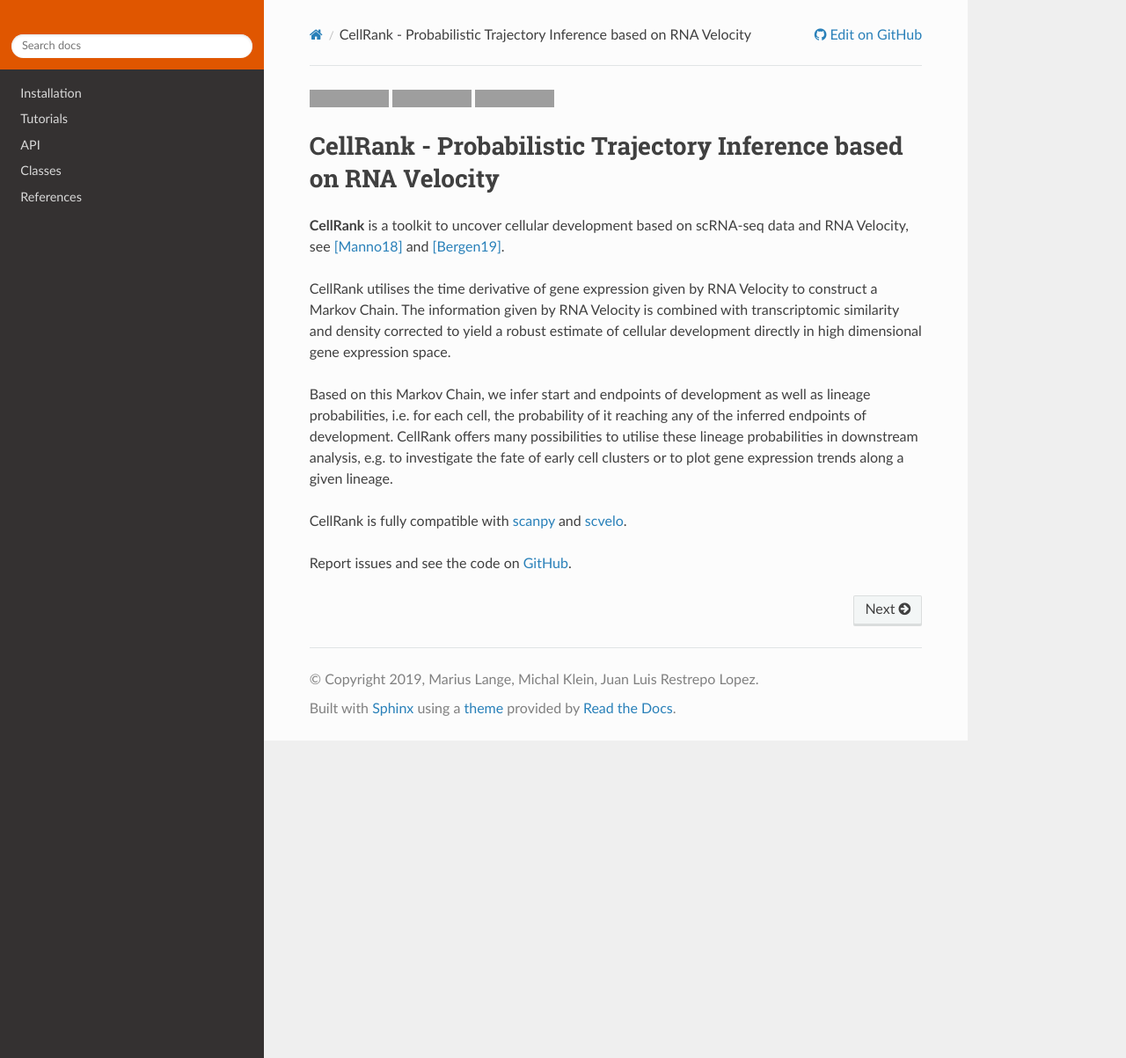
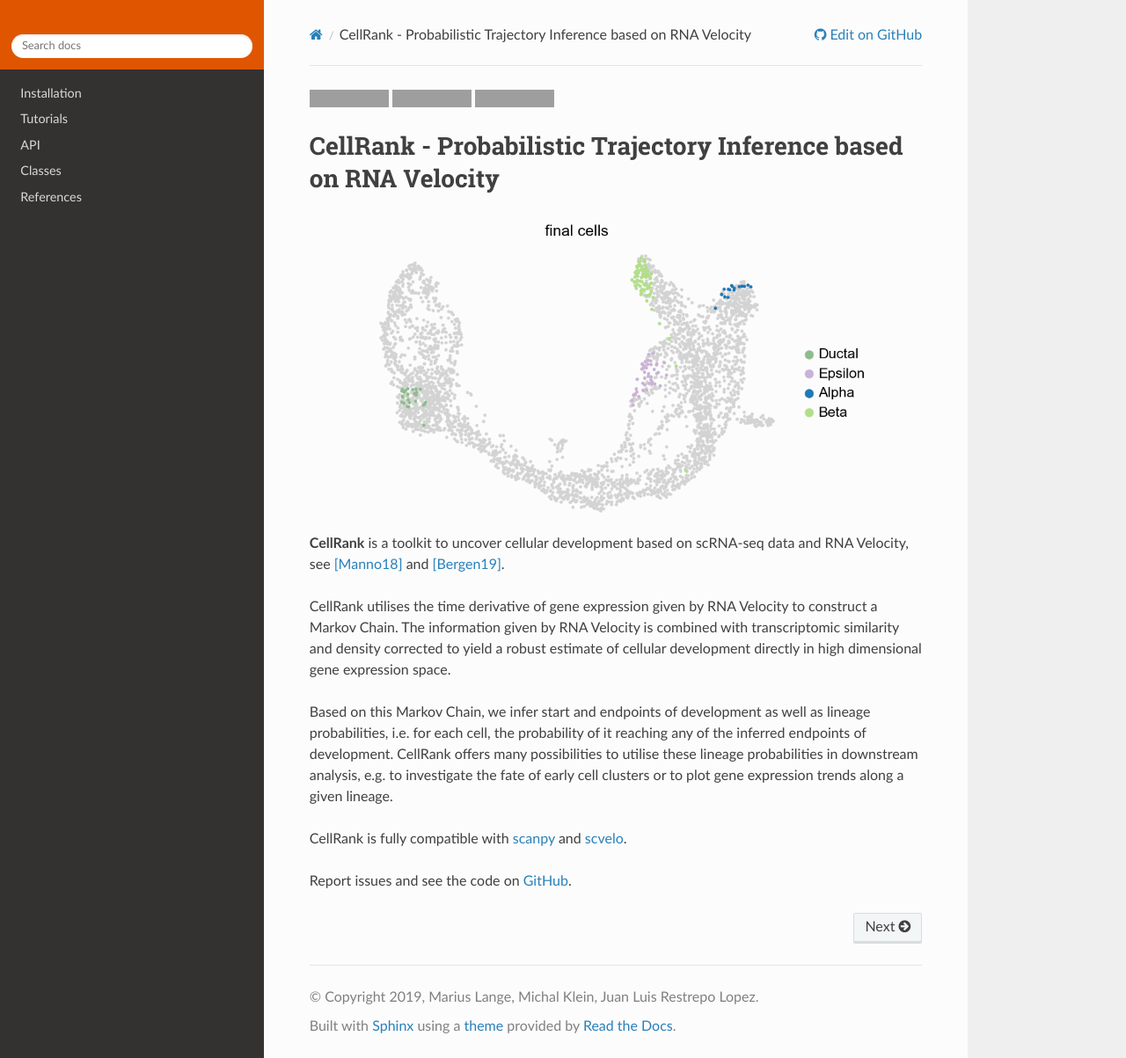
Before and after one commit to theislab/cellrank, a Sphinx documentation site: the page built from docs/source/index.rst, in a window 1280 px wide and 1203 px high. Shown: the whole window at 88% size. Built offline with Sphinx 7.4.7 and the Read the Docs theme 2.0.0, drawn with Linux system fonts in a browser that asks for light colours; grey boxes are pictures that could not be loaded.

Commit message:
Add index figure to index.rst

```diff
--- a/docs/source/index.rst
+++ b/docs/source/index.rst
@@ -8,6 +8,10 @@
 
 CellRank - Probabilistic Trajectory Inference based on RNA Velocity
 ===================================================================
+
+.. image:: https://raw.githubusercontent.com/theislab/cellrank/master/resources/images/index_figure.png
+   :width: 600px
+   :align: center
 
 **CellRank** is a toolkit to uncover cellular development based on scRNA-seq
 data and RNA Velocity, see [Manno18]_ and [Bergen19]_.
```
Also changed, not shown: resources/images/index_figure.png (added), 1 other file.
